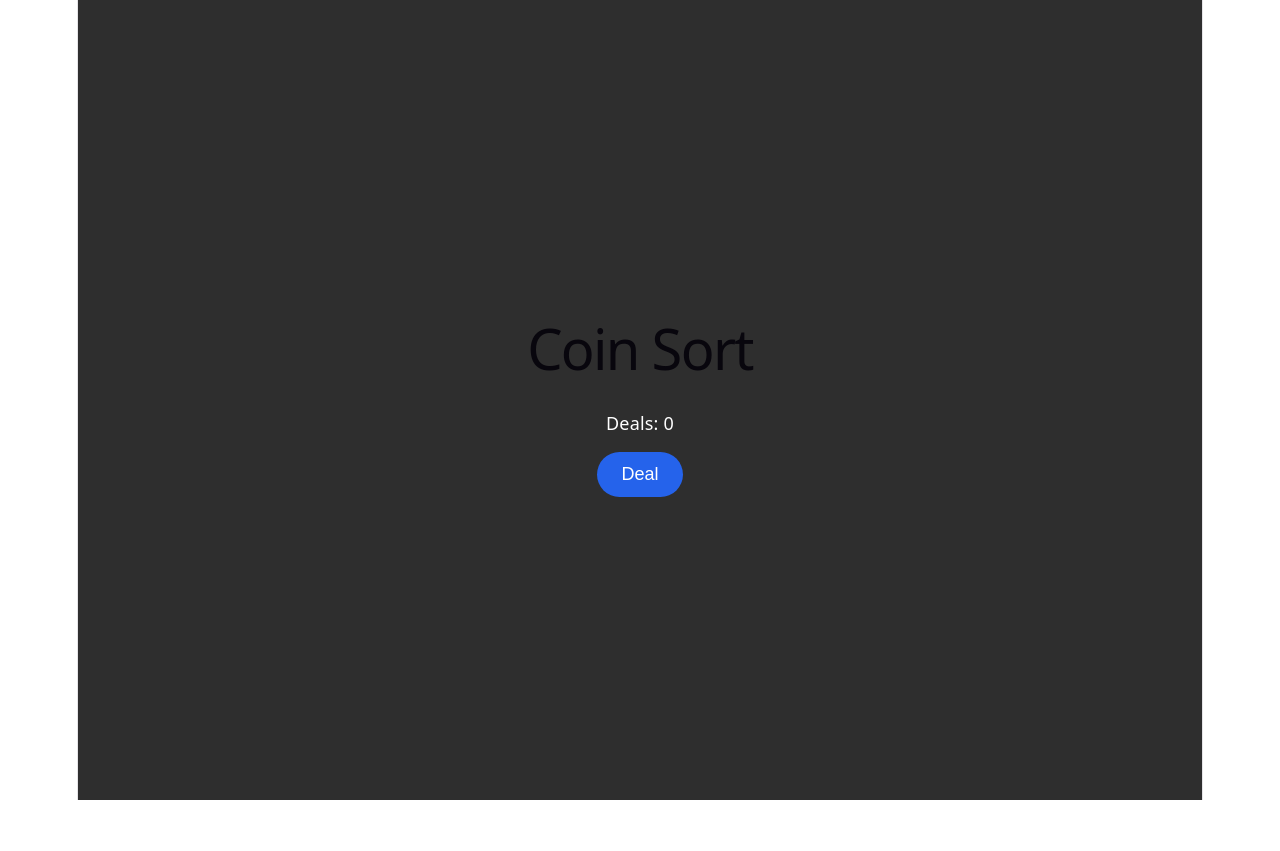
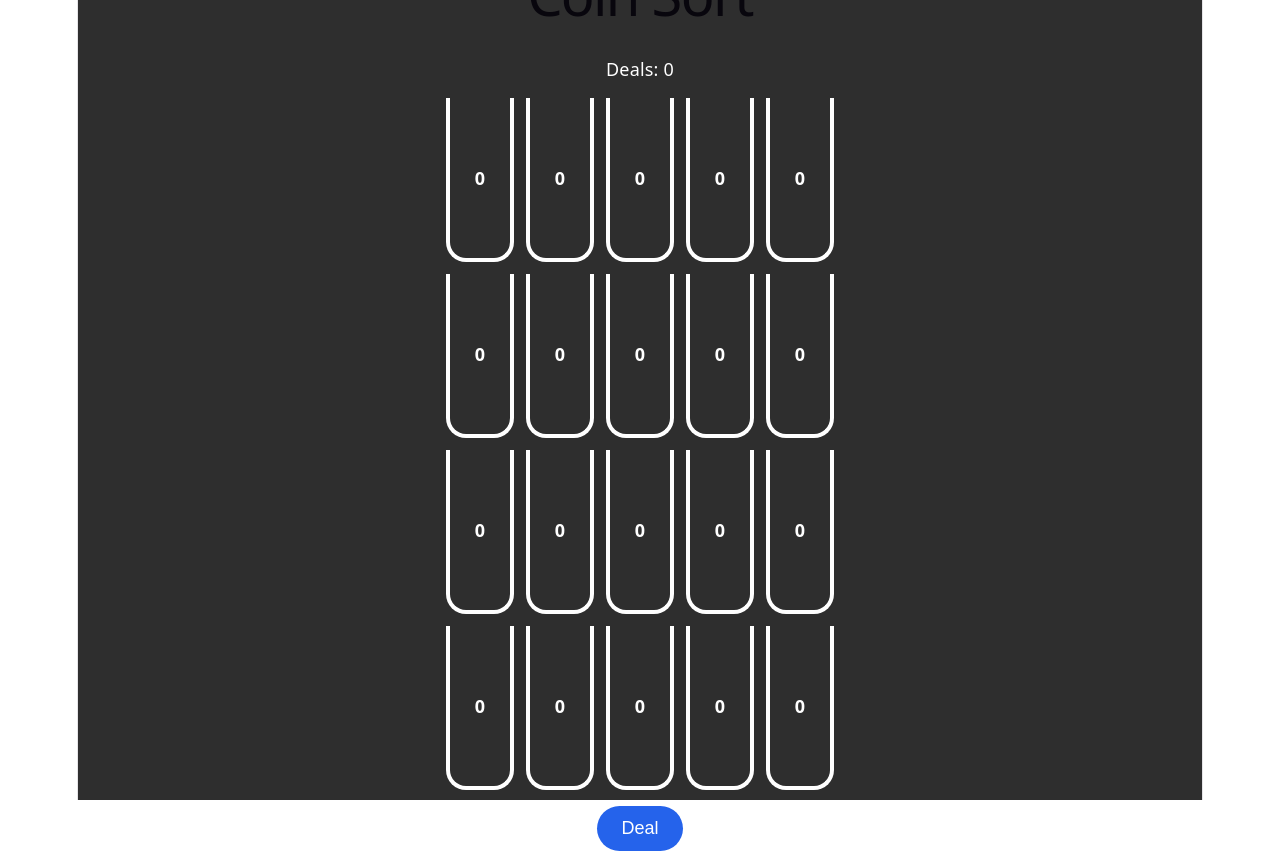
Before and after one commit to daedalias/Coin-Sort, a React (Vite) app: page / in a window 1280 px wide. Before the commit the page ends 800 px from the top, so only its background shows below. Built offline with nearby package versions, Linux system fonts and the light colour scheme.

Commit message:
Render tube state from reducer

```diff
--- a/src/App.tsx
+++ b/src/App.tsx
@@ -3,7 +3,7 @@ import "./App.css"
 
 import { gameReducer } from "./game/gameReducer"
 import { createEmptyGameState } from "./game/createEmptyGameState"
-
+import { TubeView } from "./components/TubeView"
 function App() {
 
     const [state, dispatch] = useReducer(
@@ -29,8 +29,31 @@ function App() {
             <h1>Coin Sort</h1>
 
             <p>
-                Deals: {state.dealCount}
-            </p>
+    Deals: {state.dealCount}
+</p>
+
+<div
+    style={{
+        display: "grid",
+        gridTemplateColumns:
+            "repeat(5, 1fr)",
+        gap: "12px"
+    }}
+>
+
+    {state.tubes.map(
+        (tube, index) => (
+
+            <TubeView
+                key={tube.id}
+                index={index}
+                coinCount={
+                    tube.coins.length
+                }
+            />
+        )
+    )}
+</div>
 
             <button
                 onClick={() =>
--- /dev/null
+++ b/src/components/TubeView.tsx
@@ -0,0 +1,31 @@
+export interface TubeViewProps {
+
+    coinCount: number
+
+    index: number
+}
+
+export function TubeView(
+    props: TubeViewProps
+) {
+
+    return (
+
+        <div
+            style={{
+                width: "60px",
+                height: "160px",
+                border: "4px solid white",
+                borderTop: "none",
+                borderRadius: "0 0 20px 20px",
+                display: "flex",
+                justifyContent: "center",
+                alignItems: "center",
+                color: "white",
+                fontWeight: "bold"
+            }}
+        >
+            {props.coinCount}
+        </div>
+    )
+}
--- a/src/game/createEmptyGameState.ts
+++ b/src/game/createEmptyGameState.ts
@@ -4,7 +4,13 @@ export function createEmptyGameState(): GameState {
 
     return {
 
-        tubes: [],
+        tubes: Array.from(
+            { length: 20 },
+            (_, index) => ({
+                id: `tube-${index}`,
+                coins: []
+            })
+        ),
 
         gold: 0,
 
--- a/src/game/gameReducer.ts
+++ b/src/game/gameReducer.ts
@@ -1,4 +1,5 @@
 import type { GameState } from "./GameState"
+import type { Coin } from "./Coin"
 
 export type GameAction =
     | { type: "DEAL" }
@@ -13,7 +14,7 @@ function lowestCoinOnBoard(
     const values =
         state.tubes.flatMap(
             tube => tube.coins.map(
-                coin => coin.value
+                (coin: Coin) => coin.value
             )
         )
 
@@ -31,7 +32,7 @@ function highestCoinOnBoard(
     const values =
         state.tubes.flatMap(
             tube => tube.coins.map(
-                coin => coin.value
+                (coin: Coin) => coin.value
             )
         )
 
@@ -100,18 +101,37 @@ export function gameReducer(
 
     switch (action.type) {
 
-        case "DEAL":
+case "DEAL": {
 
-            console.log(
-                "Deal Value:",
-                randomDealValue(state)
-            )
+    const nextState = {
+        ...state,
 
-            return {
-                ...state,
-                dealCount:
-                    state.dealCount + 1
+        tubes: [...state.tubes],
+
+        dealCount:
+            state.dealCount + 1
+    }
+
+    const value =
+        randomDealValue(state)
+
+    nextState.tubes[0] = {
+
+        ...nextState.tubes[0],
+
+        coins: [
+
+            ...nextState.tubes[0].coins,
+
+            {
+                id: crypto.randomUUID(),
+                value
             }
+        ]
+    }
+
+    return nextState
+}
 
         case "TAP_TUBE":
 
```
